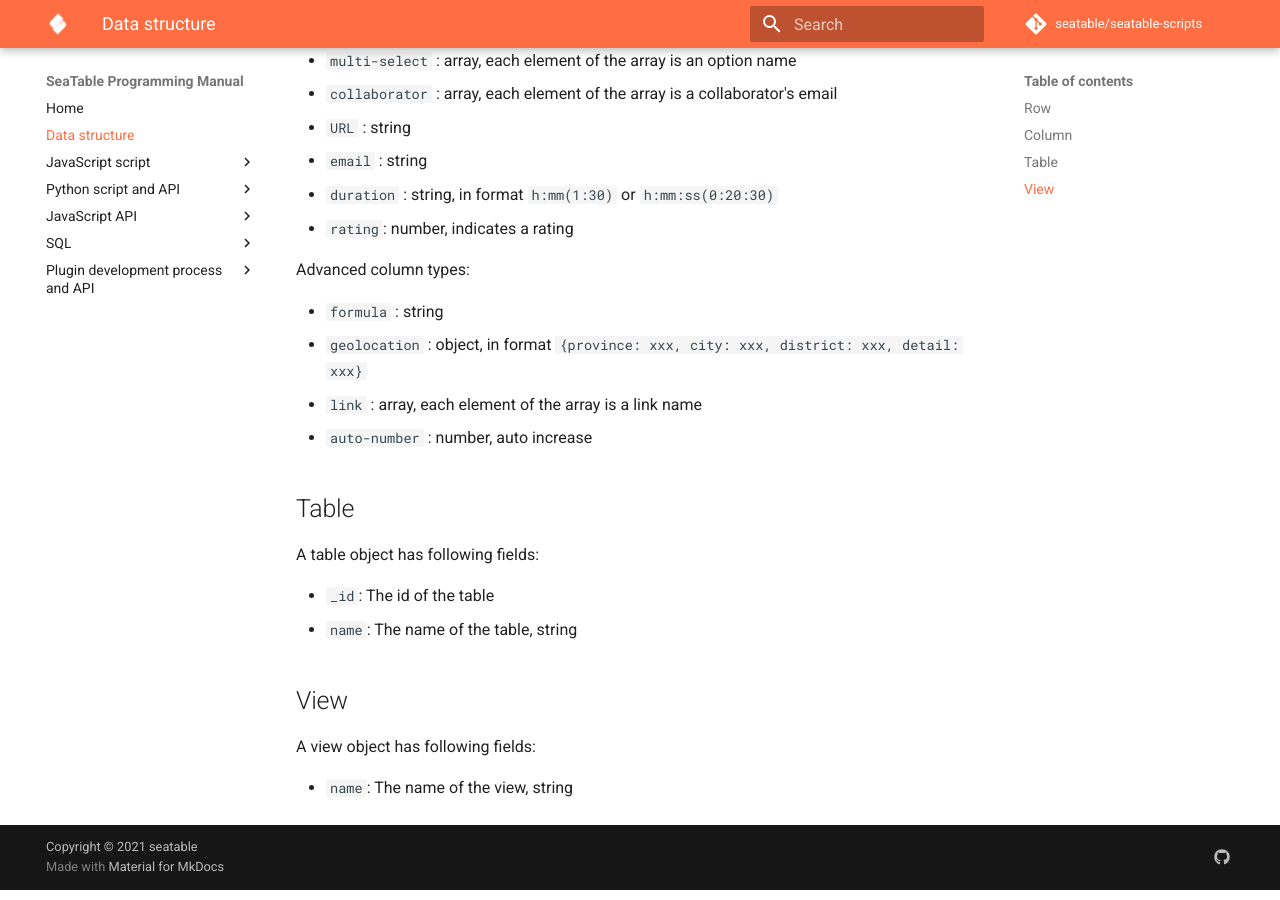
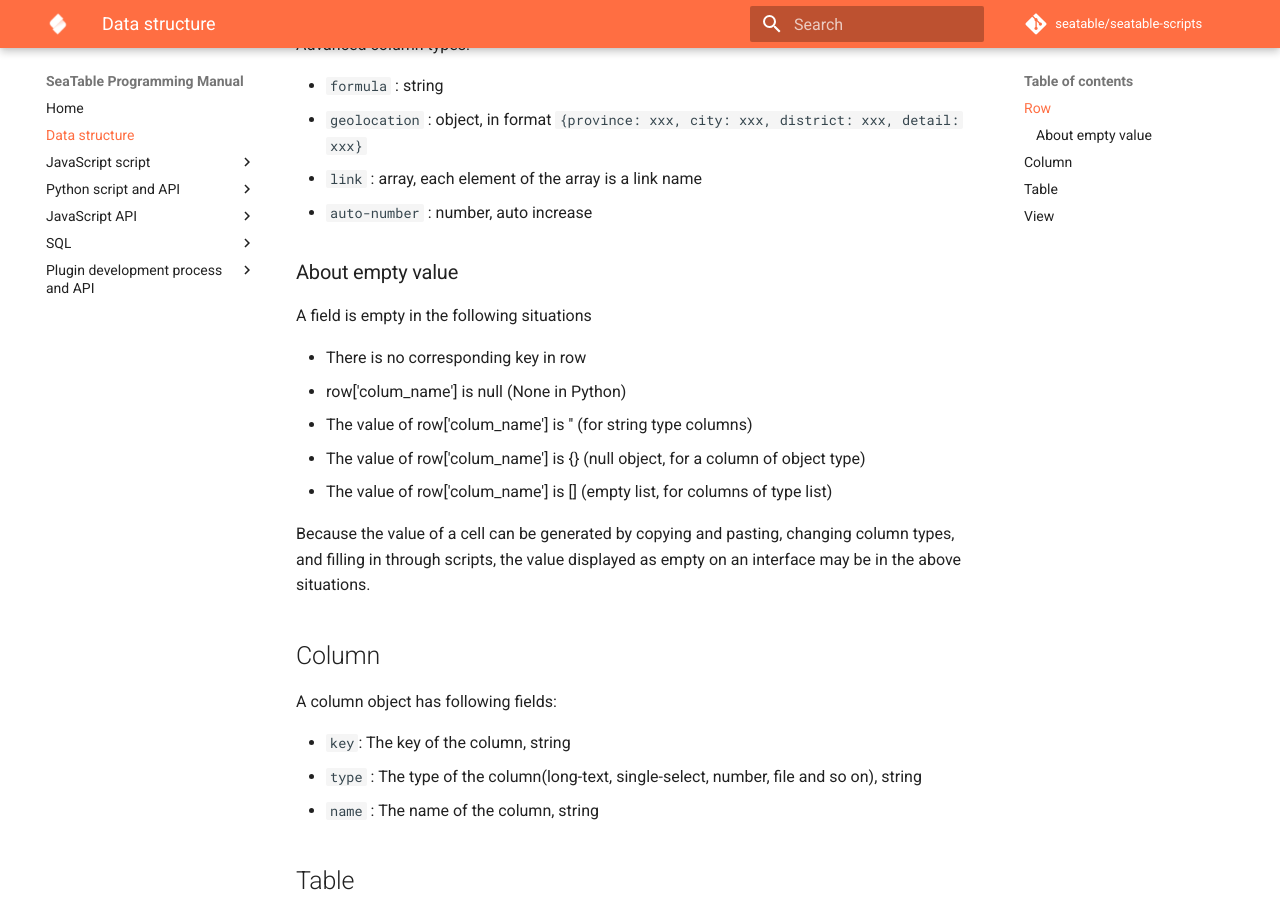
Before and after one commit to seatable/seatable-scripts, an MkDocs documentation site: the page built from manual/data-structure.md, in a window 1280 px wide and 900 px high, scrolled down 1029 px. Built offline with MkDocs 1.6.1 and Material for MkDocs 9.7.7, drawn with Linux system fonts in a browser that asks for light colours; comment, search, counter and statistics services are not loaded; some of the changed text lies outside the part shown.

Commit message:
Update data-structure.md

```diff
--- a/manual/data-structure.md
+++ b/manual/data-structure.md
@@ -44,6 +36,28 @@ Advanced column types:
 * `link` : array, each element of the array is a link name
 * `auto-number` : number, auto increase
 
+
+### About empty value
+
+A field is empty in the following situations
+
+* There is no corresponding key in row
+* row['colum_name'] is null (None in Python)
+* The value of row['colum_name'] is '' (for string type columns)
+* The value of row['colum_name'] is {} (null object, for a column of object type)
+* The value of row['colum_name'] is [] (empty list, for columns of type list)
+
+Because the value of a cell can be generated by copying and pasting, changing column types, and filling in through scripts, the value displayed as empty on an interface may be in the above situations.
+
+## Column
+
+A column object has following fields:
+
+* `key`:  The key of the column, string
+* `type` : The type of the column(long-text, single-select, number, file and so on), string
+* `name` : The name of the column, string
+
+
 ## Table
 
 A table object has following fields:
```
Also changed, not shown: other parts of manual/data-structure.md (+0 -8 lines).
